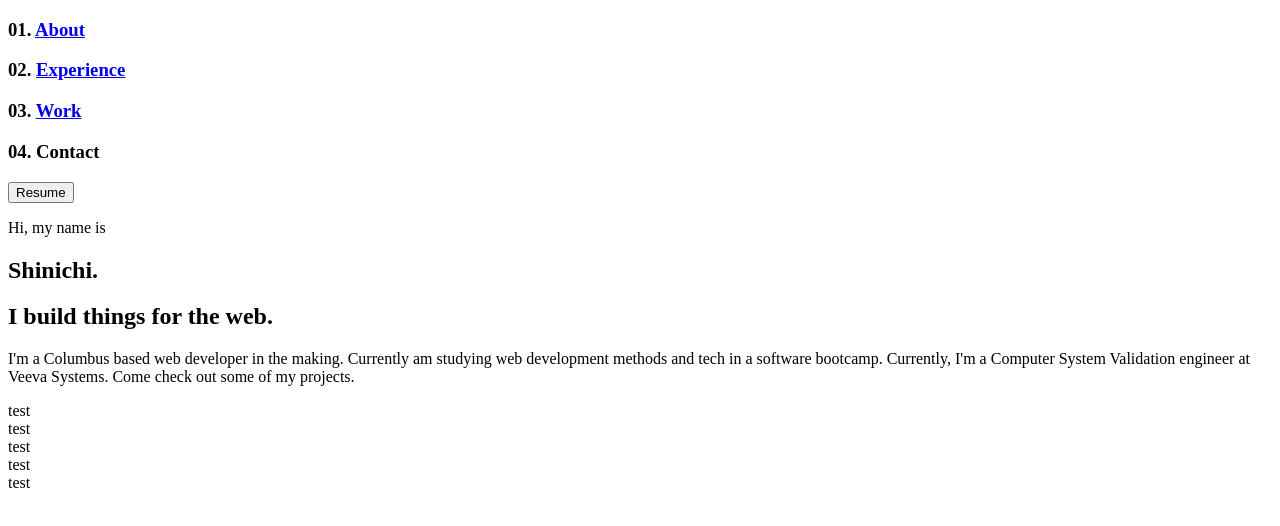
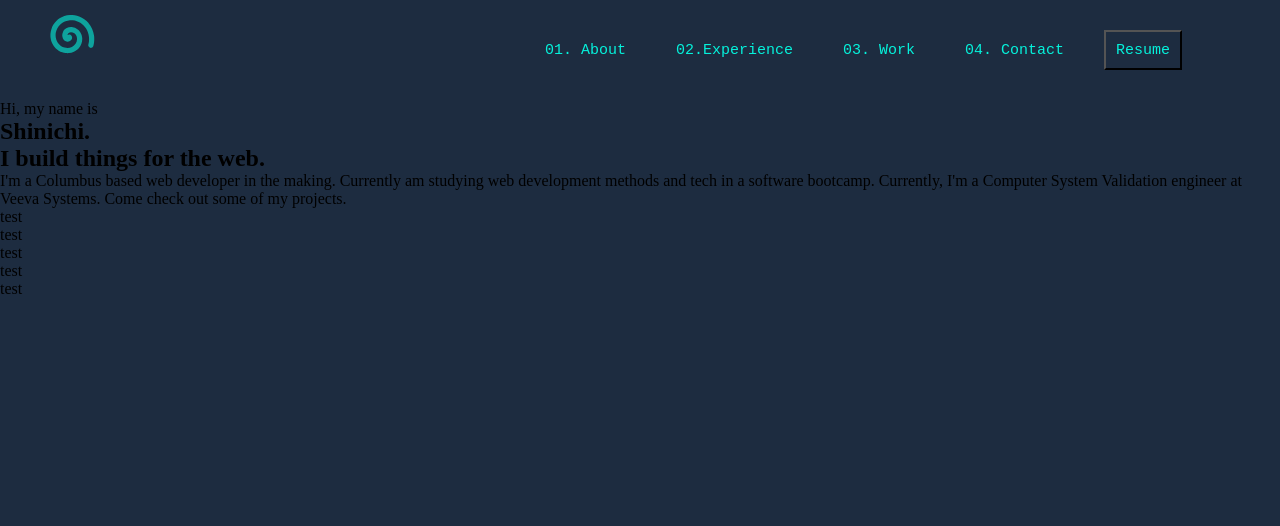
Before and after one commit to ShinichiM/portfolio, a plain HTML site: page index.html in a window 1280 px wide. Drawn offline with Linux system fonts and the light colour scheme.

Commit message:
Added header and header styles

```diff
--- a/assets/style.css
+++ b/assets/style.css
@@ -0,0 +1,68 @@
+:root {
+    --text-color: #05F2DB;
+}
+* {
+    margin: 0;
+    padding: 0;
+    background-color: rgb(29, 44, 64);
+}
+
+/* rgb(10, 25, 47) */
+
+header {
+    /* background-color: #1D2C40; */
+    justify-content: space-between;
+    flex-wrap: wrap;
+    display: flex;
+    width: 90%;
+    margin: 15px;
+    padding: 0 30px;
+}
+
+header nav ul li a {
+    font-family: monospace;
+    font-size: 15px;
+    padding: 10px;
+    text-decoration: none;
+    display: inline-block;
+    position: relative;
+    /* color: rgba(230, 230, 230, 0.75); */
+    color: var(--text-color);
+}
+
+header nav ul{
+    display: flex;
+    align-items: center;
+}
+
+header nav ul li {
+    margin: 15px;
+    list-style: none;
+}
+
+header button {
+    font-family: monospace;
+    font-size: 15px;
+    /* color: rgba(230, 230, 230, 0.75); */
+    color: var(--text-color);
+    padding: 10px;
+    height: 40px;
+    width: 30 px;
+}
+
+header div {
+    height: 50px;
+    width: 50px;
+    color: rgb(255, 255, 255);
+    opacity: 0.6;
+}
+
+header img {
+    width: 100%;
+}
+/* .header-img {
+    flex: 1 12%;
+    height: 15px;
+    width: 15px;
+
+} */
--- a/index.html
+++ b/index.html
@@ -4,26 +4,31 @@
     <meta charset="UTF-8">
     <meta http-equiv="X-UA-Compatible" content="IE=edge">
     <meta name="viewport" content="width=device-width, initial-scale=1.0">
-    <title>Document</title>
+    <title>Shinichi Miyakawa</title>
+    <link rel=stylesheet href="./assets/style.css">
 </head>
 <body>
     <header>
-        <div class="header">
-            <!-- Add Styling to these sections-->
-            <!-- text-decoration: none -->
-            <!-- Add a mini logo on top left -->
-            <h3>01. <a href="#about">About</a></h3>
+        <div class="header-img">
+            <img src="./assets/img/24981.svg">
         </div>
-        <div class="header">
-            <h3>02. <a href="#experience">Experience</a></h3>
-        </div>
-        <div class="header">
-            <h3>03. <a href="#projects">Work</a> </h3>
-        </div>
-        <div class="header">
-            <h3>04. Contact</h3>
-        </div>
-        <button>Resume</button>
+        <nav>
+            <ul>
+                <li>
+                    <a href="#about">01. About</a>
+                </li>
+                <li>
+                    <a href="#experience">02.Experience</a>
+                </li>
+                <li>
+                    <a href="#projects">03. Work</a>
+                </li>
+                <li>
+                    <a href="#contact">04. Contact</a>
+                </li>
+                <li><button>Resume</button></li>
+            </ul>
+        </nav>
     </header>
 
     <section class="about-me">
```
Also changed, not shown: assets/img/1993590.svg (added), assets/img/23431.svg (added), assets/img/24981.svg (added), assets/img/304913.svg (added), assets/img/37436.svg (added).
